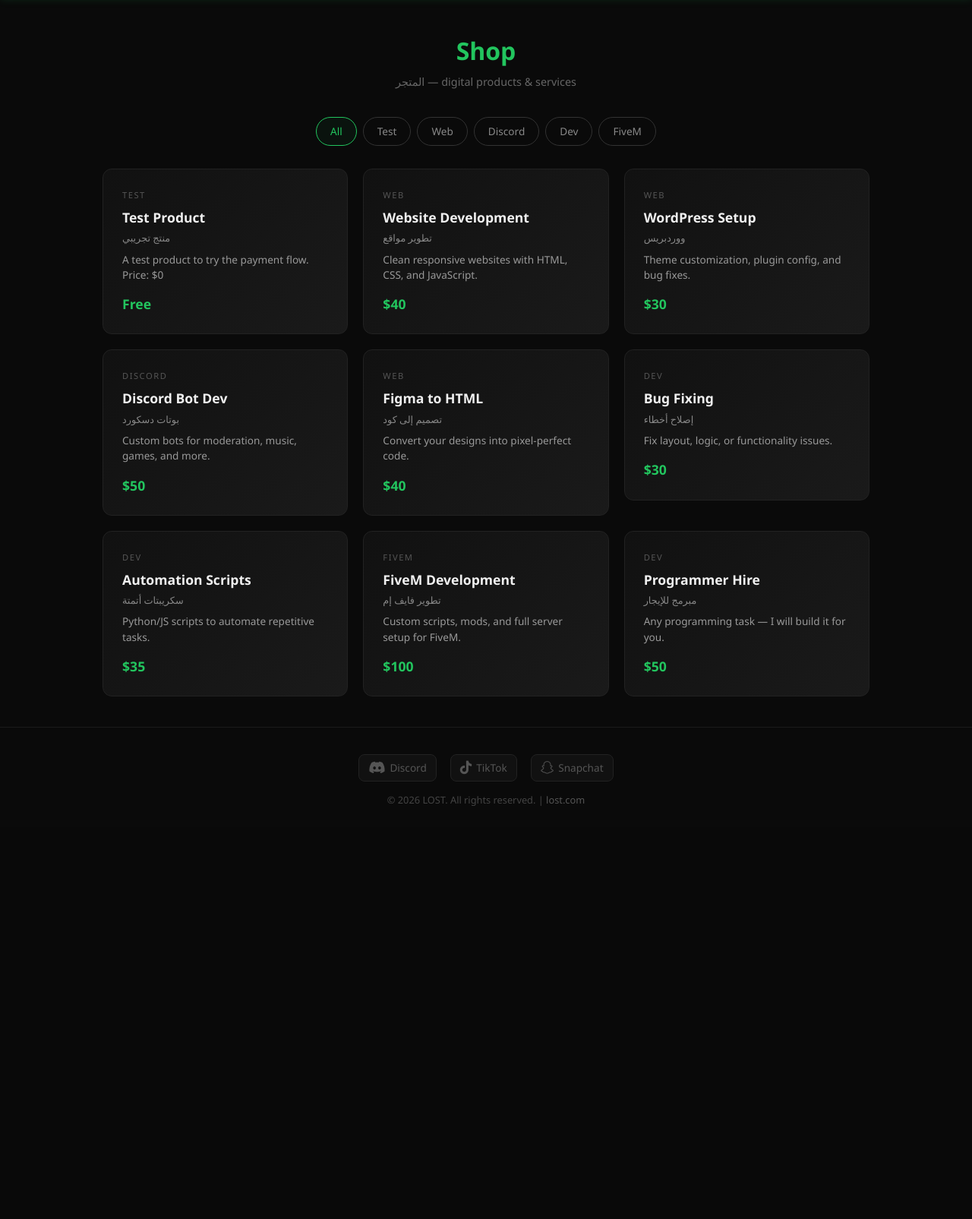
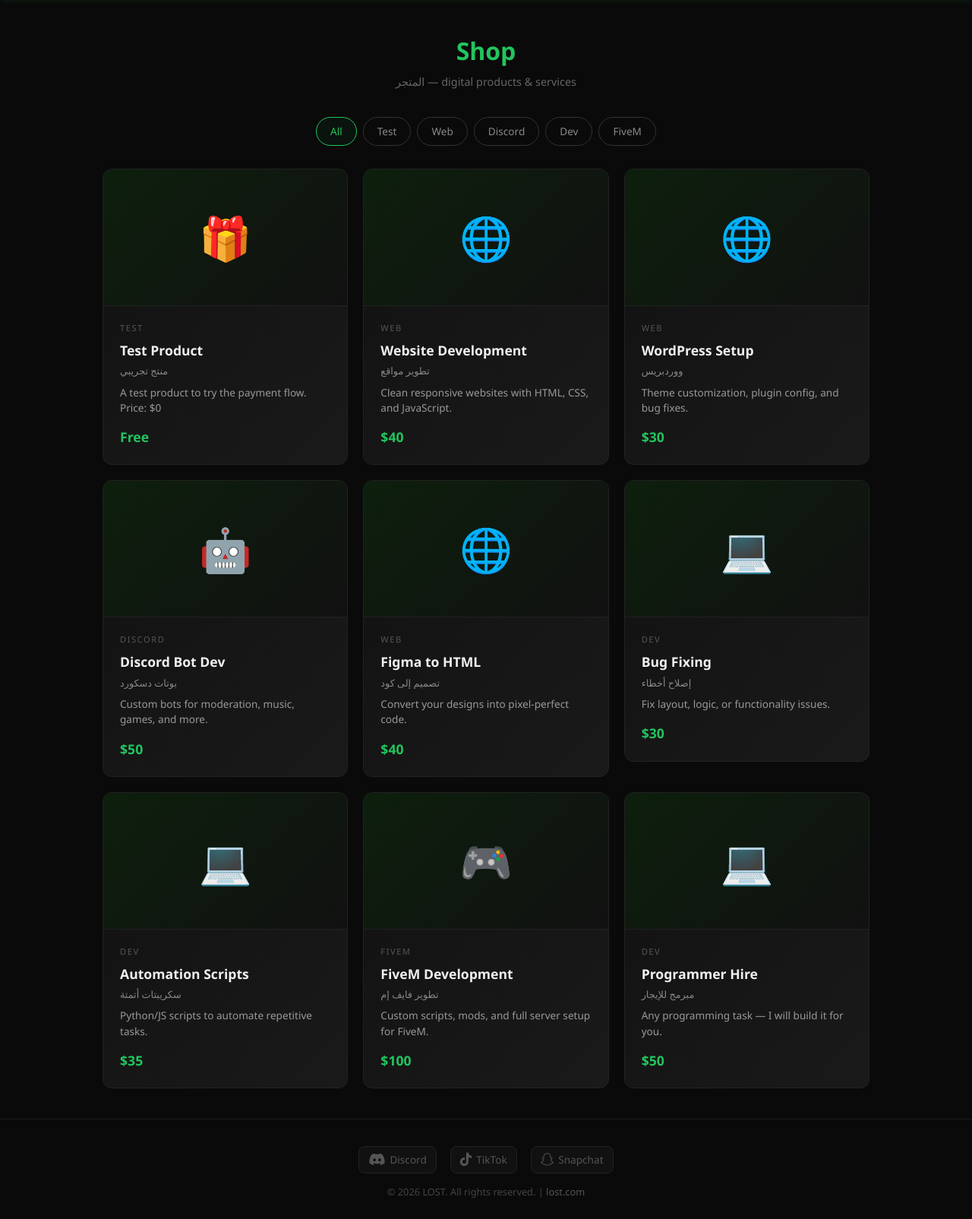
Before and after one commit to s97512856-tech/LOST, a Flask app: page /shop in a window 1280 px wide. Shown: the part 71-1676 px from the top of the page at 76% size. Before the commit the page ends 1132 px from the top, so only its background shows below. Run offline with Flask 3, Linux system fonts and the light colour scheme; data comes from the database, SQL or seed files in the repository.

Commit message:
add product images in shop + test product file download

```diff
--- a/app.py
+++ b/app.py
@@ -132,6 +132,10 @@
 @app.context_processor
 def inject_now():
     return {'now': datetime.now()}
+
+@app.route('/uploads/<path:filename>')
+def uploaded_file(filename):
+    return send_from_directory(app.config['UPLOAD_FOLDER'], filename)
 
 @app.route('/')
 def index():
--- a/templates/product.html
+++ b/templates/product.html
@@ -35,6 +35,9 @@
 <div class="product">
     <a href="{{ url_for('shop') }}" class="back"><i class="fas fa-arrow-left"></i> Back to shop</a>
     <div class="product-card">
+        {% if product.image %}
+            <img src="{{ url_for('uploaded_file', filename=product.image) }}" alt="{{ product.name }}" style="width:100%;max-height:300px;object-fit:cover;border-radius:10px;margin-bottom:18px;border:1px solid #222">
+        {% endif %}
         <div class="cat">{{ product.category }}</div>
         <h1>{{ product.name }}</h1>
         <div class="ar">{{ product.name_ar }}</div>
--- a/templates/shop.html
+++ b/templates/shop.html
@@ -10,9 +10,11 @@
     .filters a{padding:7px 18px;border:1px solid #333;border-radius:25px;color:#888;text-decoration:none;font-size:.85rem;transition:all .3s ease}
     .filters a:hover,.filters a.active{border-color:#22c55e;color:#22c55e;background:rgba(34,197,94,0.05)}
     .grid{display:grid;grid-template-columns:repeat(auto-fill,minmax(280px,1fr));gap:20px}
-    .card{background:linear-gradient(135deg,#111,#1a1a1a);border:1px solid #222;border-radius:12px;padding:25px;transition:all .35s ease;opacity:0;transform:translateY(25px)}
+    .card{background:linear-gradient(135deg,#111,#1a1a1a);border:1px solid #222;border-radius:12px;padding:0;transition:all .35s ease;opacity:0;transform:translateY(25px);overflow:hidden}
     .card.show{opacity:1;transform:translateY(0)}
     .card:hover{border-color:#22c55e;transform:translateY(-5px);box-shadow:0 12px 35px rgba(34,197,94,0.08)}
+    .card .card-img{width:100%;height:180px;object-fit:cover;display:block;border-bottom:1px solid #222;background:#0d1f0d}
+    .card .card-body{padding:20px 22px 22px}
     .card .cat{color:#555;font-size:.7rem;text-transform:uppercase;letter-spacing:1.5px;margin-bottom:6px}
     .card h3{font-size:1.1rem;margin-bottom:3px}
     .card .ar{color:#888;font-size:.8rem;margin-bottom:8px}
@@ -39,6 +41,12 @@
             {% for p in products %}
                 <a href="{{ url_for('product', pid=p.id) }}" style="text-decoration:none;color:inherit">
                     <div class="card">
+                        {% if p.image %}
+                            <img src="{{ url_for('uploaded_file', filename=p.image) }}" alt="{{ p.name }}" class="card-img" loading="lazy">
+                        {% else %}
+                            <div class="card-img" style="display:flex;align-items:center;justify-content:center;font-size:3.5rem;background:linear-gradient(135deg,#0d1f0d,#111)">{% if p.category == 'Web' %}🌐{% elif p.category == 'Discord' %}🤖{% elif p.category == 'FiveM' %}🎮{% elif p.category == 'Dev' %}💻{% elif p.category == 'Test' %}🎁{% else %}📦{% endif %}</div>
+                        {% endif %}
+                        <div class="card-body">
                         <div class="cat">{{ p.category }}</div>
                         <h3>{{ p.name }}</h3>
                         <div class="ar">{{ p.name_ar }}</div>
@@ -46,6 +54,7 @@
                         <div class="row">
                             <span class="price">{% if p.price == 0 %}Free{% else %}${{ "%.0f" % p.price }}{% endif %}</span>
                             <span class="view">View →</span>
+                        </div>
                         </div>
                     </div>
                 </a>
```
